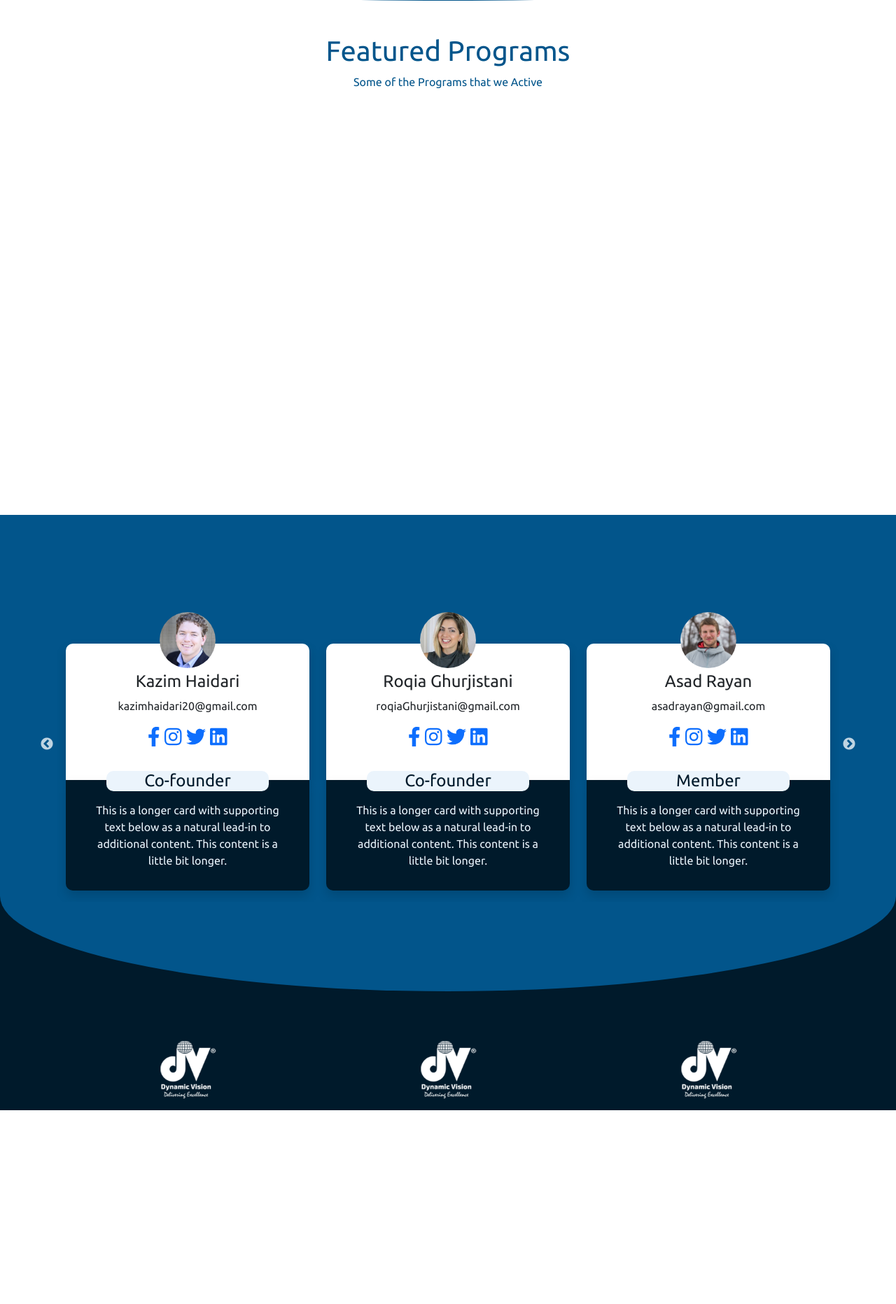
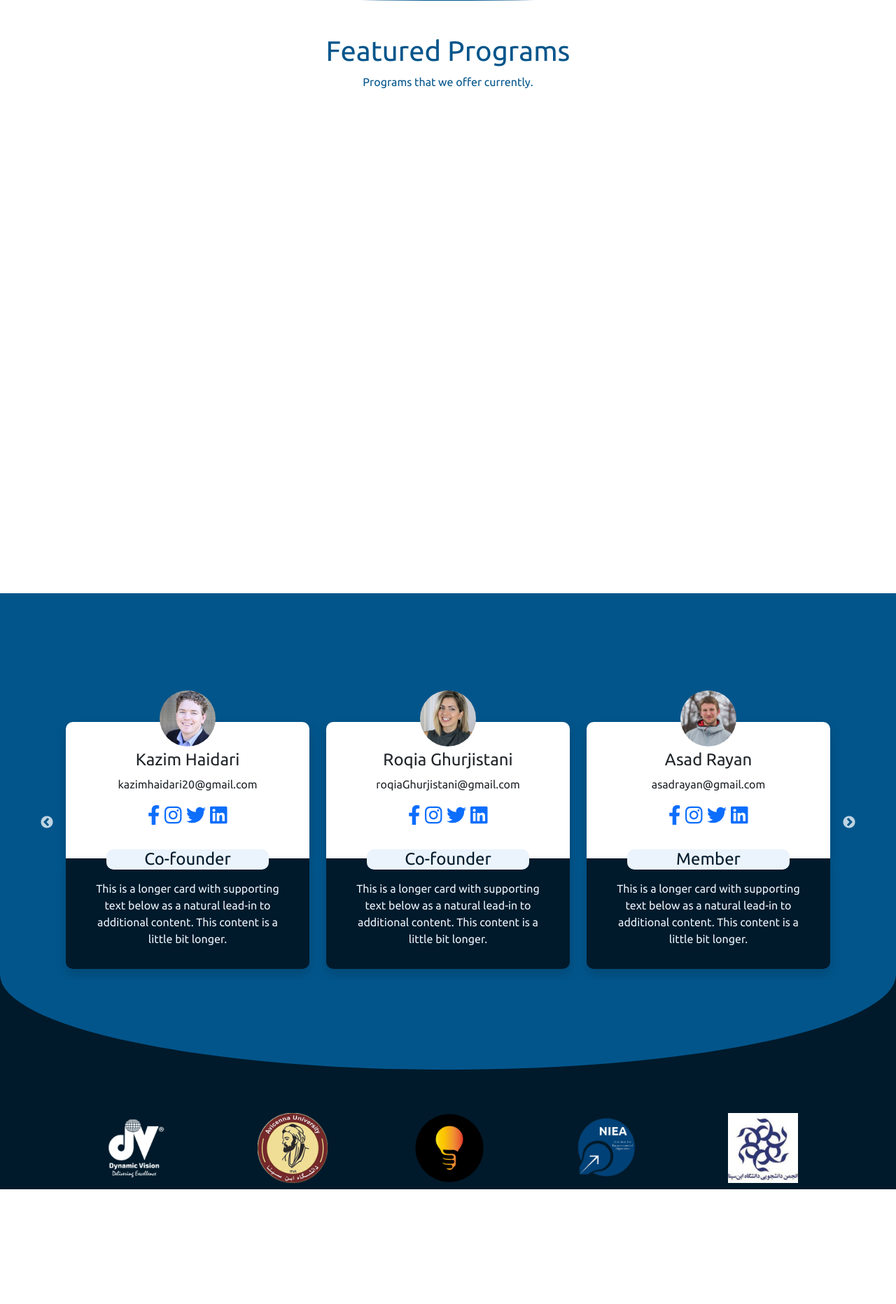
Before and after one commit to Zee98/dy, a Django app: page / in a window 1280 px wide. Shown: the part 937-2801 px from the top of the page at 70% size. Before the commit the page ends 2524 px from the top, so only its background shows below. Run offline with Django 3.2, Linux system fonts and the light colour scheme; some libraries are stand-ins or nearby versions.

Commit message:
some changes

```diff
--- a/dy/urls.py
+++ b/dy/urls.py
@@ -26,4 +26,5 @@ urlpatterns = [
     path("report", views.report, name="report"),
     path("team", views.team, name="team"),
     path("about", views.about, name="about"),
+    path("contact/sms", views.sms, name="sms"),
 ]
--- a/templates/base.html
+++ b/templates/base.html
@@ -58,10 +58,8 @@
     <!-- footer -->
     <div class="footer-section ">
         <div class="container">
-
             <div class="row">
                 <div class="col-sm">
-
                     <div class="row" >
                         <div class="col" >
                             <div class="container footer-logo mt-3">
@@ -118,7 +116,6 @@
                     <div class="col-sm d-flex justify-content-end">
                         <p>Made with <i class="fa fa-heart text-danger"></i> by <a href="https://facebook.com/zaman.ehsani" target="_blank">Zaman</a></p>
                     </div>
-
                 </div>
             </div>
         </div>
@@ -205,7 +202,7 @@
                 {
                 breakpoint: 1024,
                 settings: {
-                    slidesToShow: 3,
+                    slidesToShow: 5,
                     slidesToScroll: 1,
                 }
                 },
--- a/templates/index.html
+++ b/templates/index.html
@@ -63,13 +63,14 @@
     <!-- programs feature -->
     <div class="programs-section container p-5" >
         <h1 class="text-center ">Featured Programs</h1>
-        <p class="text-center ">Some of the Programs that we Active</p>
+        <p class="text-center ">Programs that we offer currently.</p>
 
         <div class="row">
             <div class="col-sm">
                 <div class="card anim-top text-center mt-3">
                     <div class="card-body">
-                    <i class="fab fa-airbnb"></i>
+                        <!-- <i class="fab fa-leanpub" aria-hidden="true"></i> -->
+                        <img src="{% static 'website/img/DYBrand/icons-01.png' %}" style="width: 10em;" alt="Women Empowerment logo">
                     <h3 class="card-title">Career & Education</h3>
                     <p class="card-text">This is a longer card with supporting text below as a natural lead-in to additional content. This content is a little bit longer.</p>
                     </div>
@@ -149,10 +155,10 @@
                                     <p class="">kazimhaidari20@gmail.com</p>
                                     <div class="container">
                                         <h3>
-                                            <i class="fab fa-facebook-f mr-3 text-primary"></i>
-                                            <i class="fab fa-instagram  mr-3 text-primary"></i>
-                                            <i class="fab fa-twitter    mr-3 text-primary"></i>
-                                            <i class="fab fa-linkedin   mr-3 text-primary"></i>
+                                           <a href="https://www.facebook.com/Haidari.Kazim" target="_blank"><i class="fab fa-facebook-f mr-3 "></i></a>
+                                           <a href="https://www.instagram.com/kazimhaidari_14/" target="_blank"><i class="fab fa-instagram  mr-3 "></i></a>
+                                           <a href="https://twitter.com/kazim_haidari" target="_blank"><i class="fab fa-twitter    mr-3 "></i></a>
+                                           <a href="https://www.linkedin.com/in/mohammad-kazim-haidari-167410140/" target="_blank"><i class="fab fa-linkedin   mr-3 "></i></a>
                                         </h3>
                                     </div>
                                 </div>
@@ -180,10 +186,10 @@
                                     <p class="">roqiaGhurjistani@gmail.com</p>
                                     <div class="container">
                                         <h3>
-                                            <i class="fab fa-facebook-f mr-3 text-primary"></i>
-                                            <i class="fab fa-instagram  mr-3 text-primary"></i>
-                                            <i class="fab fa-twitter    mr-3 text-primary"></i>
-                                            <i class="fab fa-linkedin   mr-3 text-primary"></i>
+                                            <a href="https://www.facebook.com/roqia.gh" target="_blank"><i class="fab fa-facebook-f mr-3 "></i></a>
+                                            <a href="https://www.instagram.com/roqia_gharjistani/" target="_blank"><i class="fab fa-instagram  mr-3 "></i></a>
+                                            <a href="https://twitter.com/R_Gharjistani" target="_blank"><i class="fab fa-twitter    mr-3 "></i></a>
+                                            <a href="https://www.linkedin.com/in/roqia-gharjistani-234417127/" target="_blank"><i class="fab fa-linkedin   mr-3 "></i></a>
                                         </h3>
                                     </div>
                                 </div>
@@ -211,10 +217,10 @@
                                     <p class="">asadrayan@gmail.com</p>
                                     <div class="container">
                                         <h3>
-                                            <i class="fab fa-facebook-f mr-3 text-primary"></i>
-                                            <i class="fab fa-instagram  mr-3 text-primary"></i>
-                                            <i class="fab fa-twitter    mr-3 text-primary"></i>
-                                            <i class="fab fa-linkedin   mr-3 text-primary"></i>
+                                           <a href="https://www.facebook.com/ASADAMCOFFICIAL" target="_blank"><i class="fab fa-facebook-f mr-3 "></i></a>
+                                           <a href="https://www.instagram.com/asad_rayann/" target="_blank"><i class="fab fa-instagram  mr-3 "></i></a>
+                                           <a href="#" target="_blank"><i class="fab fa-twitter    mr-3 "></i></a>
+                                           <a href="https://www.linkedin.com/in/asad-rayan-2aa7ba1b2/" target="_blank"><i class="fab fa-linkedin   mr-3 "></i></a>
                                         </h3>
                                     </div>
                                 </div>
@@ -242,10 +248,10 @@
                                         <p class="">abuzar@gmail.com</p>
                                         <div class="container">
                                             <h3>
-                                                <i class="fab fa-facebook-f mr-3 text-primary"></i>
-                                                <i class="fab fa-instagram  mr-3 text-primary"></i>
-                                                <i class="fab fa-twitter    mr-3 text-primary"></i>
-                                                <i class="fab fa-linkedin   mr-3 text-primary"></i>
+                                                <a href="https://www.facebook.com/abuzar.rezaie.9" target="_blank"><i class="fab fa-facebook-f mr-3 "></i></a>
+                                                <a href="#" target="_blank"><i class="fab fa-instagram  mr-3 "></i></a>
+                                                <a href="https://twitter.com/abuzar_rezaie" target="_blank"><i class="fab fa-twitter    mr-3 "></i></a>
+                                                <a href="https://www.linkedin.com/in/abuzar-rezaie-593281200/" target="_blank"><i class="fab fa-linkedin   mr-3 "></i></a>
                                             </h3>
                                         </div>
                                     </div>
@@ -276,16 +282,16 @@
                     <h1> <img src="{% static 'website/img/partner/dv.png' %}" alt="dynamic vision"></h1>
                 </div>
                 <div class="item">
-                    <h1> <img src="{% static 'website/img/partner/dv.png' %}" alt="dynamic vision"></h1>
+                    <h1> <img src="{% static 'website/img/partner/avicena.png' %}" alt="dynamic vision"></h1>
                 </div>
                 <div class="item">
-                    <h1><img src="{% static 'website/img/partner/dv.png' %}" alt="dynamic vision"></h1>
+                    <h1><img src="{% static 'website/img/partner/abf.png' %}" alt="dynamic vision"></h1>
                 </div>
                 <div class="item">
-                    <h1><img src="{% static 'website/img/partner/dv.png' %}" alt="dynamic vision"></h1>
+                    <h1><img src="{% static 'website/img/partner/niea.png' %}" alt="dynamic vision"></h1>
                 </div>
                 <div class="item">
-                    <h1><img src="{% static 'website/img/partner/dv.png' %}" alt="dynamic vision"></h1>
+                    <h1><img src="{% static 'website/img/partner/avicenast.jpg' %}" alt="dynamic vision"></h1>
                 </div>
             </div>
         </div>
--- a/website/views.py
+++ b/website/views.py
@@ -20,3 +20,7 @@ def report(request):
 
 def team(request):
     return render(request, "team.html")
+
+
+def sms(request):
+    return "df"
```
Also changed, not shown: other parts of templates/index.html (+17 -12 lines), dy/settings.py (+8 -8 lines), templates/contact.html (+10 -10 lines), templates/team.html (+18 -18 lines), website/static/website/img/partner/abf.png (added), website/static/website/img/partner/avicenast.jpg (added), website/static/website/img/partner/eeagle.png (deleted), website/static/website/img/partner/niea.png (added), website/static/website/img/partner/png.jpg (deleted), website/static/website/img/partner/wifi.png (deleted).
